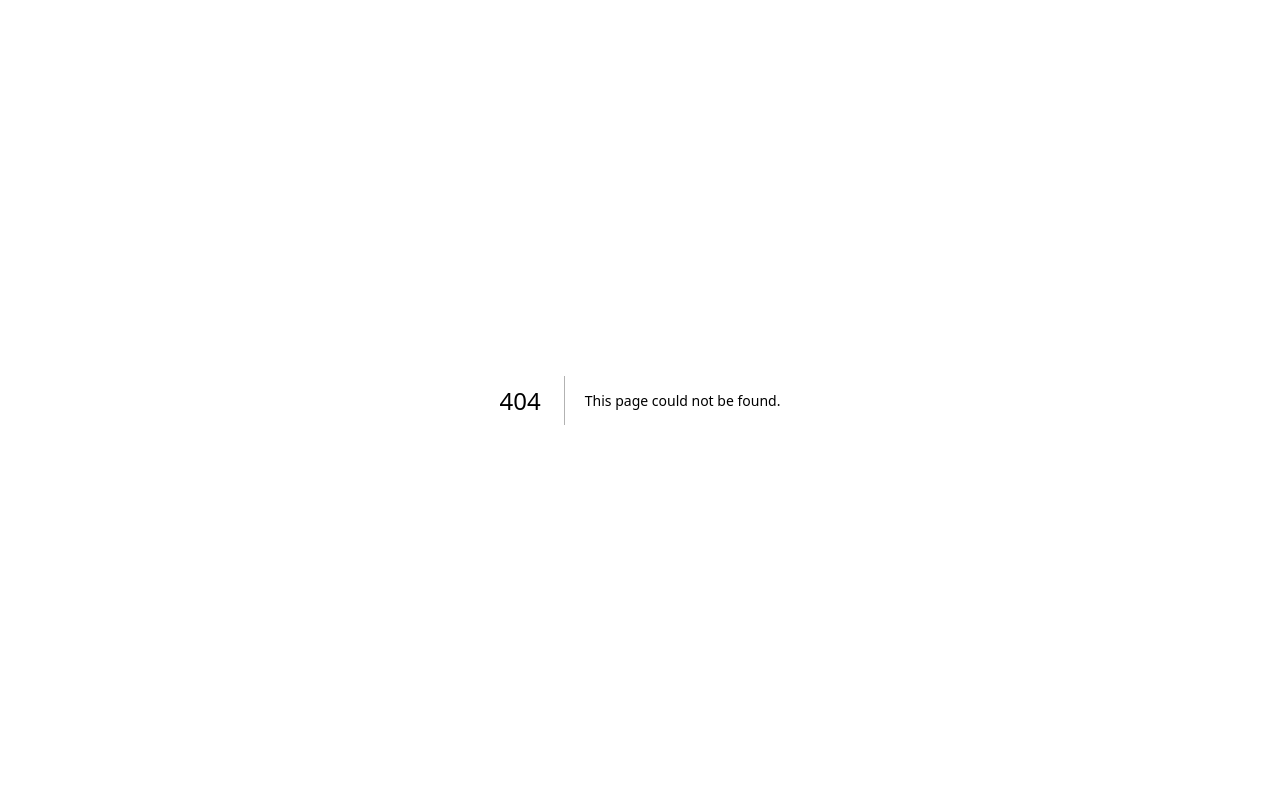
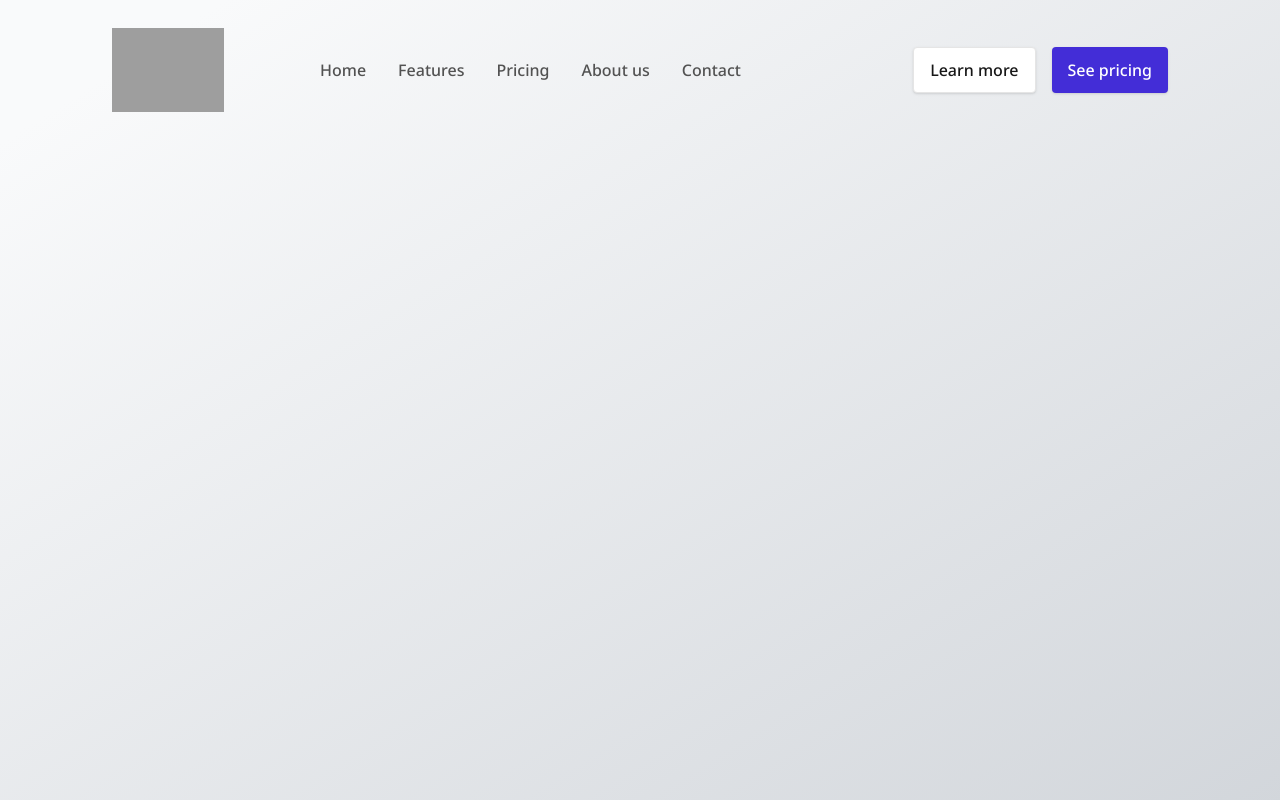
Before and after one commit to jordhan2k/gfe-design-system, a Next.js app: page /navbar-component in a window 1280 px wide. Before the commit this address had no page. Built offline with nearby package versions, Linux system fonts and the light colour scheme; grey boxes are pictures that could not be loaded.

Commit message:
feat: navbar

```diff
--- a/src/app/components/button/page.tsx
+++ b/src/app/(components)/button-component/page.tsx
@@ -14,7 +14,6 @@ export default function ButtonPage() {
       {
         variants.map((variant) => (
           <div key={variant}>
-            {/* <h3 className="text-lg font-semibold mb-2">{variant}</h3> */}
             <div className="flex flex-wrap gap-x-5 gap-y-5 items-center">
               {sizes.map((size, index) => (
                 <Button aria-label='Button CTA' key={`${variant}-${size}`} variant={variant} size={size}>
--- /dev/null
+++ b/src/app/(components)/navbar-component/page.tsx
@@ -0,0 +1,10 @@
+import { NavBar } from '@/components/navigation/nav-bar'
+import React from 'react'
+
+export default function NavbarPage() {
+  return (
+    <>
+      <NavBar />
+    </>
+  )
+}
--- a/src/app/globals.css
+++ b/src/app/globals.css
@@ -18,7 +18,11 @@
 }
 
 body {
-  background: var(--background);
+  text-rendering: optimizeLegibility;
+  /* background: var(--background); */
+  min-height: 100vh;
+  background: linear-gradient(147.52deg, #f9fafb 8.89%, #d2d6db 100.48%);
+
   color: var(--foreground);
   /* font-family: Arial, Helvetica, sans-serif; */
 }
--- a/src/app/page.tsx
+++ b/src/app/page.tsx
@@ -3,8 +3,9 @@ import Link from "next/link";
 export default function Home() {
   return (
     <div className="flex flex-col items-center justify-center min-h-screen py-2 gap-6">
-      <Link href={'/components/badge'}>Badge</Link>
-      <Link href={'/components/button'}>Button</Link>
+      <Link href={'/badge-component'}>Badge</Link>
+      <Link href={'/button-component'}>Button</Link>
+      <Link href={'/navbar-component'}>Nav bar</Link>
     </div>
   );
 }
--- /dev/null
+++ b/src/components/navigation/nav-bar.tsx
@@ -0,0 +1,86 @@
+'use client'
+import { RiCloseLine, RiMenuLine } from '@remixicon/react'
+import Image from 'next/image'
+import { useState } from 'react'
+import { Button } from '../ui/button'
+
+const LOGO_URL = "https://vaqybtnqyonvlwtskzmv.supabase.co/storage/v1/object/public/projects-images/navbar-component/starter/img/abstractly.svg"
+
+function NavBar() {
+  const [isOpen, setIsOpen] = useState(false);
+
+  const toggleMenu = (state?: boolean) => {
+    setIsOpen(prev => state !== undefined ? state : !prev);
+  }
+  return (
+    <>
+      <header className='w-full pt-4'>
+        <div className='max-w-[90rem] mx-auto px-4 md:px-8 xl:px-28 flex py-3 min-h-[4.25rem] items-center gap-24 justify-between'>
+          <Image
+            width={112}
+            height={32}
+            alt="Abstractly Logo"
+            src={LOGO_URL}
+          />
+          <nav className='hidden xl:flex flex-1'>
+            <ul className='flex flex-row gap-8 text-base font-medium text-neutral-600 [&>li]:hover:text-neutral-800 '>
+              <li><a href="/home">Home</a></li>
+              <li><a href="/features">Features</a></li>
+              <li><a href="/pricing">Pricing</a></li>
+              <li><a href="/about">About us</a></li>
+              <li><a href="/contact">Contact</a></li>
+            </ul>
+          </nav>
+          <div className='hidden xl:flex gap-4'>
+            <Button variant={'secondary'} size={'lg'}>Learn more</Button>
+            <Button variant={'primary'} size={'lg'}>See pricing</Button>
+          </div>
+          <div className='flex xl:hidden'>
+            <Button onClick={() => toggleMenu()} aria-label='Open mobile menu' variant={'link-gray'} size={'sm'}><RiMenuLine /></Button>
+          </div>
+        </div>
+      </header >
+
+
+      {/* slide-out menu */}
+      <div
+        aria-hidden={true}
+        data-visible={isOpen}
+        className='data-[visible=false]:hidden xl:hidden fixed w-dvw h-dvh bg-neutral-500/50 top-0 left-0'
+        onClick={() => toggleMenu(false)}
+      />
+      <aside
+        data-visible={isOpen}
+        role="navigation"
+        aria-label="Main menu"
+        className='fixed flex flex-col xl:hidden w-[22.5rem] h-dvh bg-white top-0 left-0 p-4 pt-8 gap-6 justify-between transition-all -translate-x-[100%] data-[visible=true]:translate-x-0' >
+        <div className='flex items-center justify-between'>
+          <Image
+            width={112}
+            height={32}
+            alt="Abstractly Logo"
+            src={LOGO_URL}
+          />
+          <Button onClick={() => toggleMenu(false)} aria-label='Open mobile menu' variant={'link-gray'} size={'sm'}><RiCloseLine /></Button>
+        </div>
+        <nav className='flex flex-1'>
+          <ul className='flex flex-col gap-2 text-base font-medium text-neutral-600 [&>li]:hover:text-neutral-800 [&>li]:px-3 [&>li]:py-2'>
+            <li><a href="/home">Home</a></li>
+            <li><a href="/features">Features</a></li>
+            <li><a href="/pricing">Pricing</a></li>
+            <li><a href="/about">About us</a></li>
+            <li><a href="/contact">Contact</a></li>
+          </ul>
+        </nav>
+        <div className='flex flex-col gap-4'>
+          <Button variant={'secondary'} size={'lg'}>Learn more</Button>
+          <Button variant={'primary'} size={'lg'}>See pricing</Button>
+        </div>
+
+      </aside >
+
+    </>
+  )
+}
+
+export { NavBar }
--- a/src/components/ui/button.tsx
+++ b/src/components/ui/button.tsx
@@ -5,16 +5,16 @@ import { cva, type VariantProps } from 'class-variance-authority'
 import React from 'react'
 
 const buttonVariants = cva(
-  `inline-flex items-center font-medium rounded-[0.25rem] shadow-sm not-disabled:cursor-pointer disabled:cursor-not-allowed focus:outline-none focus:ring-4  [&_svg:not([class*='size-'])]:size-5`,
+  `justify-center inline-flex items-center font-medium rounded-[0.25rem] shadow-sm not-disabled:cursor-pointer disabled:cursor-not-allowed focus:outline-none focus:ring-4  [&_svg:not([class*='size-'])]:size-5`,
   {
     variants: {
       variant: {
-        primary: "bg-indigo-700 text-white hover:bg-indigo-800 focus:bg-indigo-800  focus:ring-indigo-800/20 ",
-        secondary: "bg-white border border-neutral-200 text-neutral-900 hover:text-neutral-950 hover:bg-neutral-50 focus:bg-neutral-50 focus:shadow-none!  focus:ring-indigo-800/20 ",
-        tertiary: "shadow-none! text-indigo-700 hover:bg-neutral-50 focus:bg-neutral-50  focus:ring-indigo-800/20 ",
-        "link-color": "shadow-none! p-0! text-indigo-700 hover:text-indigo-800 focus:text-indigo-800 focus:bg-neutral-50 focus:ring-indigo-800/20 ",
-        "link-gray": "shadow-none p-0! text-neutral-600 hover:text-neutral-900 focus:text-neutral-900 focus:bg-neutral-50 focus:ring-indigo-800/20 ",
-        "destructive": "bg-red-600 text-white hover:bg-red-700 focus:bg-red-700  focus:ring-red-800/20 ",
+        primary: "bg-indigo-700 text-white hover:bg-indigo-800 focus:bg-indigo-800 focus:ring-indigo-800/20 disabled:bg-neutral-100 disabled:text-neutral-400 disabled:shadow-none!",
+        secondary: "bg-white border border-neutral-200 text-neutral-900 hover:text-neutral-950 hover:bg-neutral-50 focus:bg-neutral-50 focus:shadow-none! focus:ring-indigo-800/20 disabled:bg-neutral-100 disabled:text-neutral-400 disabled:shadow-none! disabled:border-none",
+        tertiary: "shadow-none! text-indigo-700 hover:bg-neutral-50 focus:bg-neutral-50  focus:ring-indigo-800/20 disabled:text-neutral-400 disabled:bg-transparent!",
+        "link-color": "shadow-none! p-0! text-indigo-700 hover:text-indigo-800 focus:text-indigo-800 focus:bg-neutral-50 focus:ring-indigo-800/20 disabled:text-neutral-400",
+        "link-gray": "shadow-none p-0! text-neutral-600 hover:text-neutral-900 focus:text-neutral-900 focus:bg-neutral-50 focus:ring-indigo-800/20 disabled:text-neutral-400",
+        "destructive": "bg-red-600 text-white hover:bg-red-700 focus:bg-red-700  focus:ring-red-800/20 disabled:bg-neutral-100 disabled:text-neutral-400 disabled:shadow-none!",
       },
       size: {
         sm: "px-3 py-2 text-sm gap-1 has-[>svg:nth-of-type(1):last-of-type]:px-2",
@@ -24,9 +24,9 @@ const buttonVariants = cva(
         "2xl": "px-6 py-4 text-lg gap-2.5 has-[>svg:nth-of-type(1):last-of-type]:px-4  [&_svg:not([class*='size-'])]:size-6"
       }
     },
-
     defaultVariants: {
-
+      variant: 'primary',
+      size: 'md'
     }
   })
 
```
Also changed, not shown: src/app/(components)/badge-component/page.tsx (renamed from src/app/components/badge/page.tsx).
